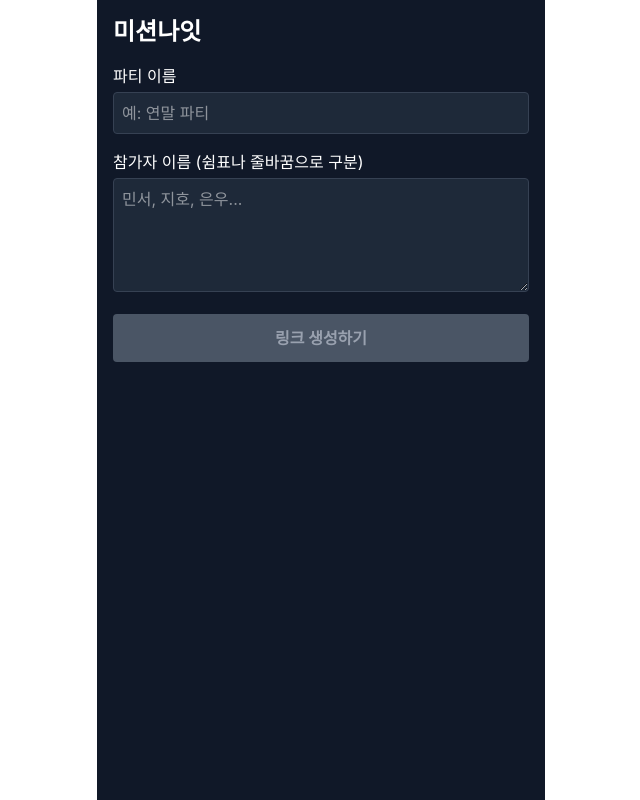
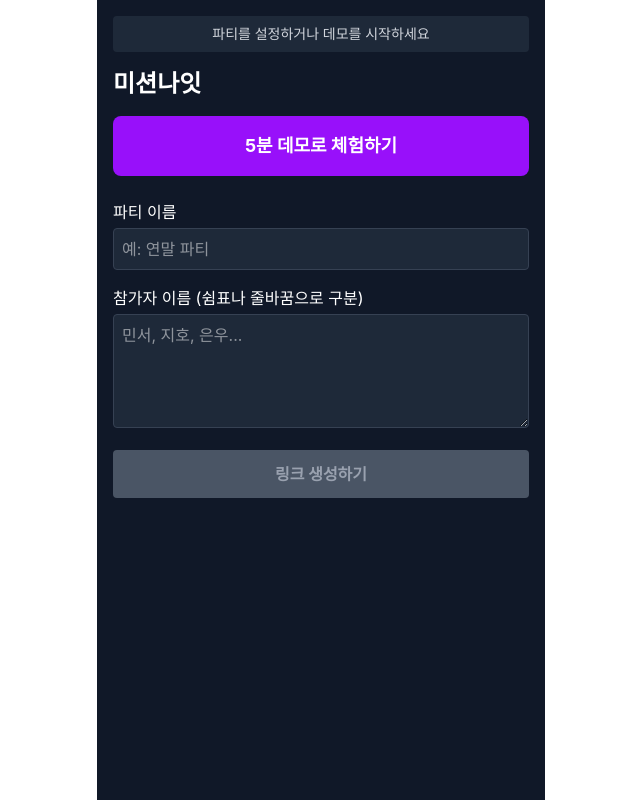
Before and after one commit to Jaeeun-B/2026_HackTheBeat, a React (Vite) app: page / in a window 1280 px wide. Shown: the whole page, without its empty margins (319-959 px from the left). Built offline with nearby package versions, Linux system fonts and the light colour scheme.

Commit message:
T09: Add demo mode and screen hints

```diff
--- a/src/screens/Home.tsx
+++ b/src/screens/Home.tsx
@@ -56,6 +56,26 @@
     setRevealLink(rUrl);
   };
 
+  const handleDemo = () => {
+    const demoGuests = ["민서", "지호", "은우", "하린"];
+    const seed = Date.now();
+    const assignments = assign(demoGuests, deckBasic as any, seed, []);
+
+    const guestLinks = assignments.map(a => {
+      const guestPayload = { n: a.name, m: a.mission };
+      const hash = encodePayload(guestPayload);
+      const url = `${window.location.origin}${window.location.pathname}#/m/${hash}`;
+      return { name: a.name, link: url };
+    });
+
+    const hostPayload = { p: '데모 파티', g: demoGuests, s: seed };
+    const rHash = encodePayload(hostPayload);
+    const rUrl = `${window.location.origin}${window.location.pathname}#/reveal/${rHash}`;
+
+    setGenerated(guestLinks);
+    setRevealLink(rUrl);
+  };
+
   const copyAll = () => {
     if (!generated) return;
     const text = generated.map(g => `${g.name}: ${g.link}`).join('\n');
@@ -64,10 +84,19 @@
 
   return (
     <div className="p-4 text-white min-h-screen bg-gray-900 max-w-md mx-auto">
+      <div className="w-full text-center py-2 bg-gray-800 text-gray-300 text-sm font-medium rounded mb-4">
+        파티를 설정하거나 데모를 시작하세요
+      </div>
       <h1 className="text-2xl font-bold mb-4">미션나잇</h1>
 
       {!generated ? (
         <div className="flex flex-col gap-4">
+          <button
+            onClick={handleDemo}
+            className="w-full p-4 bg-purple-600 hover:bg-purple-700 rounded-lg font-bold text-lg mb-2"
+          >
+            5분 데모로 체험하기
+          </button>
           <div>
             <label className="block mb-1">파티 이름</label>
             <input
--- a/src/screens/Mission.tsx
+++ b/src/screens/Mission.tsx
@@ -27,7 +27,10 @@
   }
 
   return (
-    <div className="min-h-screen bg-gray-900 text-white flex flex-col items-center px-4 py-12">
+    <div className="min-h-screen bg-gray-900 text-white flex flex-col items-center px-4 py-8">
+      <div className="w-full max-w-sm text-center py-2 bg-gray-800 text-gray-300 text-sm font-medium rounded mb-6">
+        당신의 임무를 확인하고 파티를 즐기세요
+      </div>
       <h1 className="text-2xl font-bold mb-8">{data.n}님의 임무</h1>
 
       <div className="relative w-full max-w-sm h-64 [perspective:1000px]">
--- a/src/screens/Result.tsx
+++ b/src/screens/Result.tsx
@@ -85,6 +85,9 @@
 
   return (
     <div className="p-4 text-white min-h-screen bg-gray-900 flex flex-col max-w-md mx-auto">
+      <div className="w-full text-center py-2 bg-gray-800 text-gray-300 text-sm font-medium rounded mb-6">
+        결과를 확인하고 다음 파티를 준비하세요
+      </div>
       <h1 className="text-2xl font-bold mb-6 text-center">{data.p || '파티'} 결과</h1>
 
       <div className="bg-gray-800 p-4 rounded-lg mb-6">
--- a/src/screens/Reveal.tsx
+++ b/src/screens/Reveal.tsx
@@ -71,6 +71,9 @@
 
   return (
     <div className="p-4 text-white min-h-screen bg-gray-900 flex flex-col">
+      <div className="w-full text-center py-2 bg-gray-800 text-gray-300 text-sm font-medium rounded mb-6">
+        호스트는 한 명씩 임무 결과를 확인해주세요
+      </div>
       <div className="flex justify-between items-center mb-6">
         <h1 className="text-xl font-bold">결과 확인</h1>
         <div className="text-gray-400">
```
Also changed, not shown: progress.txt, 1 other file (tests, documents, lock files or other folders).
